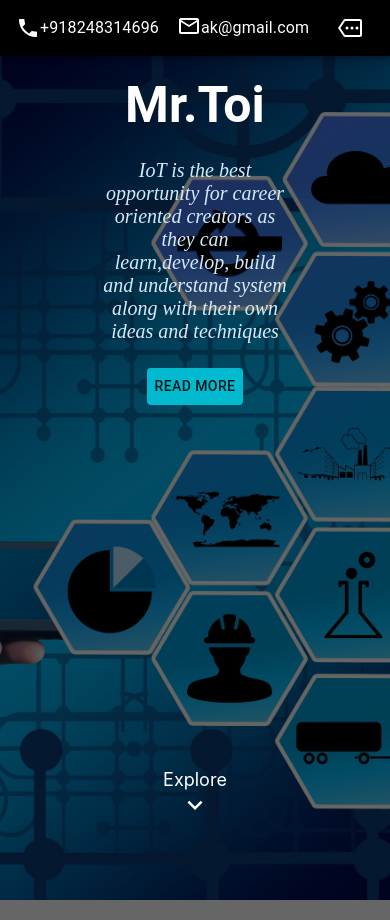
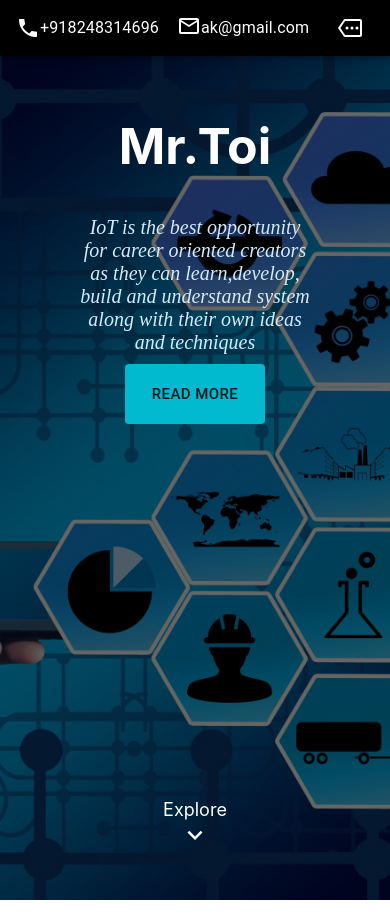
Before and after one commit to Akdcpa/Mrtoi, a React (Create React App) app: page / in a window 390 px wide. Built offline with nearby package versions, Linux system fonts and the light colour scheme.

Commit message:
responsive

```diff
--- a/src/components/Background_Page.js
+++ b/src/components/Background_Page.js
@@ -38,28 +38,29 @@ import PropTypes from 'prop-types';
       <div className={classes.root}>
           <div className={classes.header} >
             <div className={classes.content} >
+              <div style={{display:'flex' , justifyContent:'center' ,paddingTop:60,}} >
               <text style={{fontSize:'50px',
-                 color:'white' , fontWeight:700 , fontFamily:'roboto',
-                 textAlign:'center'}}>Mr.Toi</text>
-                 <br></br>
-              <text style={{color:'#D4EAF9' ,display:'inline-block', fontSize:'20px',textShadow:'10px',
-              fontFamily:'Droid Serif' ,fontStyle:'italic',padding:'25px' ,textAlign:'center' , boxSizing:'border-box',width:'60%' }} >
+                 color:'white' , fontWeight:700 }}>Mr.Toi</text>
+              </div>
+            <div className={classes.contentBreak}>
+              <text style={{color:'#D4EAF9', fontSize:'20px',
+              fontFamily:'Droid Serif' ,fontStyle:'italic',display:'flex',width:'60%',paddingTop:40 }} >
                 IoT is the best opportunity for career oriented creators as they
                 can learn,develop, build and understand system along with their own ideas and techniques
                 </text>
-                <br></br>
-                <Button onMouseEnter={this.handleButtonColor}
+            </div>
+             <div className={classes.readbuttonBreak} >
+              <Button size='large' onMouseEnter={this.handleButtonColor}
                 onMouseLeave={this.handleButtonColor}
-                style={{backgroundColor:this.state.buttonColor ,justifyContent:'bottom',boxShadow:'#00a8bd',
-              verticalAlign:'middle'}} >Read More</Button>
-              <div style={{position:'absolute',bottom:20,right:0,left:0}} >
-              {/* <text style={{color:'white'}} >explore</text> */}
+                style={{backgroundColor:this.state.buttonColor ,boxShadow:'#00a8bd',width:140 ,height:60 }} >Read More</Button>
+            </div>
+            </div>
+            {/* <div style={{position:'absolute',bottom:20,right:0,left:0}} > */}
+            <div className={classes.exploreBreak} >
               <a onMouseEnter={this.handleExplore} onMouseLeave={this.handleExplore} style={{cursor:'pointer',color:this.state.exploreColor}}>
               <text style={{fontSize:18}} >Explore</text>
               <br></br><ExpandMoreIcon style={{color:this.state.exploreColor,fontSize:30}} ></ExpandMoreIcon></a>
-              </div>
             </div>
-
           </div>
       </div>
     );
@@ -74,22 +75,51 @@ const styles =theme=>({
       height: '100vh',
       backgroundPosition: 'center',
       backgroundRepeat: 'no-repeat',
-      backgroundSize: 'cover'
+      backgroundSize: 'cover',
+
     },
     content: {
       height: '100%',
       width: '100%',
       backgroundColor: 'rgba(0, 0, 0, 0.6)',
-      paddingTop:20,
-    },
+      paddingTop:60,
+      [theme.breakpoints.down('xs')]:{
+        paddingTop:0,
+      },
+      justifyContent:'center',
+      alignItems: 'center',
+        },
     textStyle:{
       color:'white',
       fontSize:'20px',
       fontWeight:500,
       paddingRight:30,
       cursor:'pointer',
+    },
+    contentBreak:{
+      display:'flex' ,
+      justifyContent:'center',
+    },
+    readbuttonBreak:{
+      display:'flex' ,
+      justifyContent:'center',
+      paddingTop:90,
+      [theme.breakpoints.down('md')]:{
+        paddingTop:10,
+      },
+    },
+    exploreBreak:{
+      // display:'flex' ,
+      // justifyContent:'center',
+      // padding:'50px'
+      position:'absolute',
+      bottom:20,
+      [theme.breakpoints.down('xs')]:{
+        bottom:-10,
+      },
+      right:0,
+      left:0,
     }
-
   });
 
   Background_Page.propsTypes={
```
